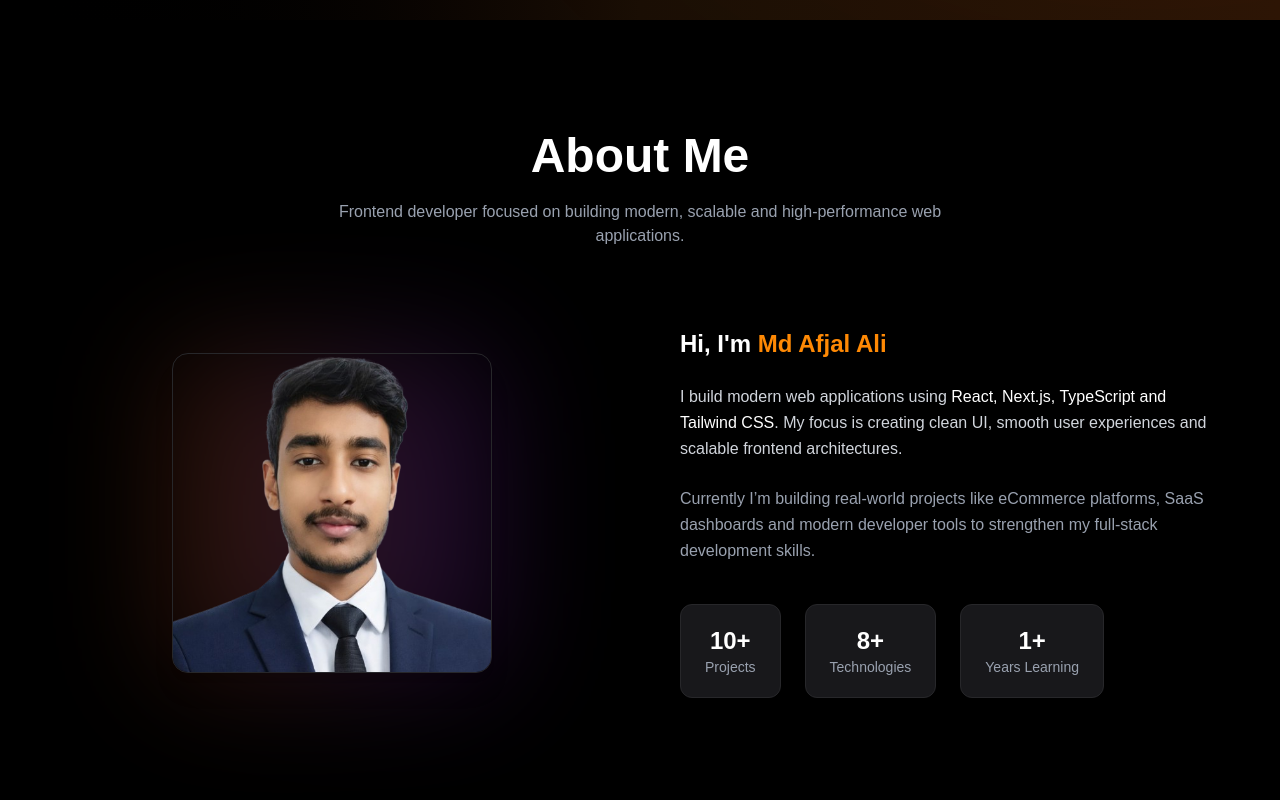
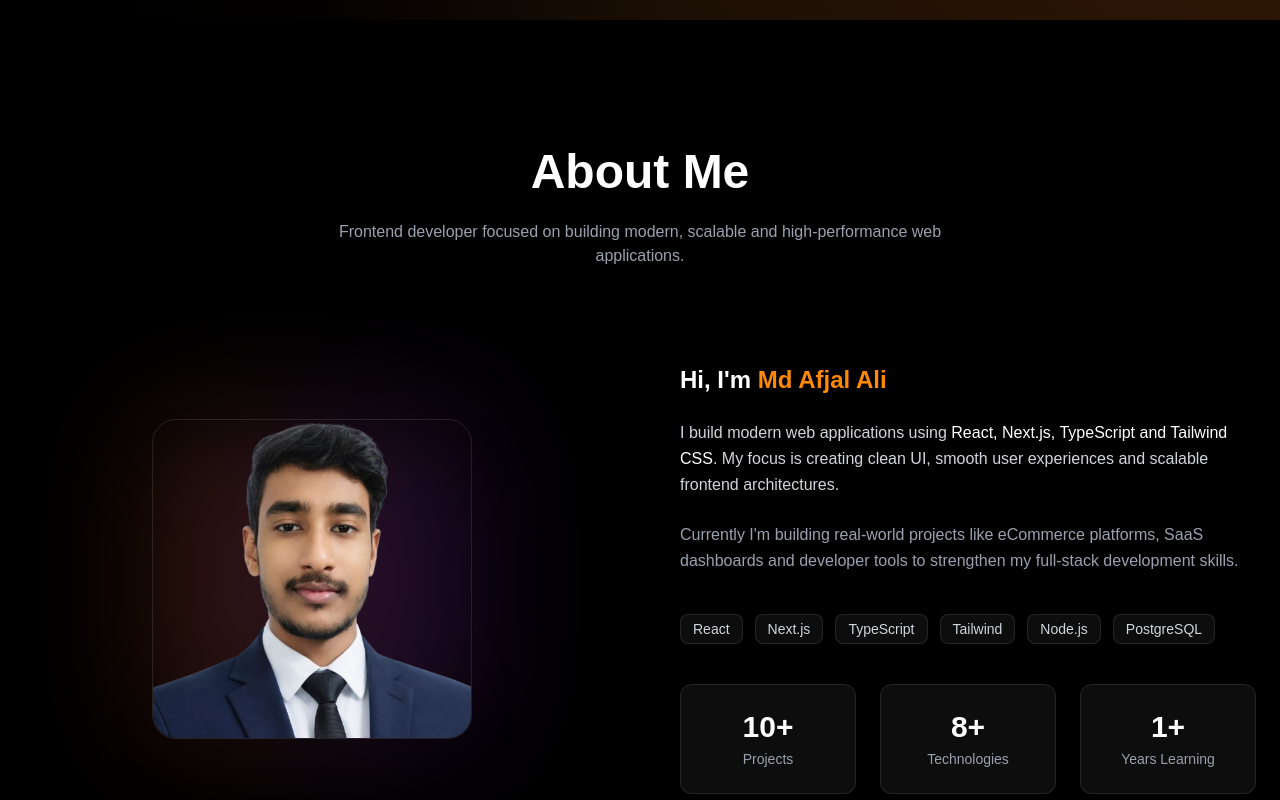
Before and after one commit to afjal272/Portfolio, a Next.js app: page / in a window 1280 px wide. Shown: the part 780-1580 px from the top of the page. Built offline with nearby package versions, Linux system fonts and the light colour scheme.

Commit message:
aboutchanges

```diff
--- a/src/sections/About.tsx
+++ b/src/sections/About.tsx
@@ -1,39 +1,77 @@
+"use client"
+
+import { motion } from "framer-motion"
+
 export default function About() {
+
+  const stats = [
+    { number: "10+", label: "Projects" },
+    { number: "8+", label: "Technologies" },
+    { number: "1+", label: "Years Learning" }
+  ]
+
+  const tech = [
+    "React",
+    "Next.js",
+    "TypeScript",
+    "Tailwind",
+    "Node.js",
+    "PostgreSQL"
+  ]
+
   return (
-    <section id="about" className="py-28 px-6 relative">
-      <div className="max-w-6xl mx-auto">
+    <section id="about" className="py-32 px-6 relative">
+
+      <div className="max-w-7xl mx-auto">
 
         {/* heading */}
-        <div className="text-center mb-20">
+        <div className="text-center mb-24">
+
           <h2 className="text-4xl md:text-5xl font-bold">
             About Me
           </h2>
 
-          <p className="text-gray-400 mt-5 max-w-2xl mx-auto">
-            Frontend developer focused on building modern, scalable and
-            high-performance web applications.
+          <p className="text-gray-400 mt-6 max-w-2xl mx-auto">
+            Frontend developer focused on building modern,
+            scalable and high-performance web applications.
           </p>
+
         </div>
+
 
         <div className="grid md:grid-cols-2 gap-20 items-center">
 
-          {/* image */}
-          <div className="flex justify-center">
-            <div className="relative">
+          {/* IMAGE */}
+          <motion.div
+            initial={{ opacity: 0, x: -40 }}
+            whileInView={{ opacity: 1, x: 0 }}
+            transition={{ duration: 0.6 }}
+            className="flex justify-center"
+          >
 
-              <div className="absolute inset-0 bg-gradient-to-r from-orange-500 to-purple-600 blur-3xl opacity-20 rounded-2xl"></div>
+            <div className="relative group">
 
+              {/* glow */}
+              <div className="absolute inset-0 bg-gradient-to-r from-orange-500 to-purple-600 blur-3xl opacity-20 rounded-3xl"></div>
+
+              {/* image */}
               <img
-                src="images/hero.png"
-                alt="Afjal Ali"
-                className="relative w-80 rounded-2xl border border-zinc-800 shadow-xl"
+                src="/images/hero.png"
+                alt="Afjal"
+                className="relative w-80 rounded-3xl border border-white/10 shadow-2xl transition duration-500 group-hover:scale-105"
               />
 
             </div>
-          </div>
 
-          {/* text */}
-          <div>
+          </motion.div>
+
+
+          {/* TEXT */}
+          <motion.div
+            initial={{ opacity: 0, x: 40 }}
+            whileInView={{ opacity: 1, x: 0 }}
+            transition={{ duration: 0.6 }}
+          >
 
             <h3 className="text-2xl font-semibold mb-6">
               Hi, I'm <span className="text-orange-400">Md Afjal Ali</span>
@@ -44,41 +82,61 @@ export default function About() {
               <span className="text-white font-medium">
                 {" "}React, Next.js, TypeScript and Tailwind CSS
               </span>.
-              My focus is creating clean UI, smooth user experiences and
-              scalable frontend architectures.
+              My focus is creating clean UI, smooth user experiences
+              and scalable frontend architectures.
             </p>
 
             <p className="text-gray-400 leading-relaxed mb-10">
-              Currently I’m building real-world projects like eCommerce
-              platforms, SaaS dashboards and modern developer tools to
-              strengthen my full-stack development skills.
+              Currently I'm building real-world projects like
+              eCommerce platforms, SaaS dashboards and developer
+              tools to strengthen my full-stack development skills.
             </p>
 
-            {/* stats */}
-            <div className="flex gap-6">
 
-              <div className="bg-zinc-900 border border-zinc-800 px-6 py-5 rounded-xl text-center">
-                <h3 className="text-2xl font-bold">10+</h3>
-                <p className="text-gray-400 text-sm">Projects</p>
-              </div>
+            {/* TECH STACK */}
+            <div className="flex flex-wrap gap-3 mb-10">
 
-              <div className="bg-zinc-900 border border-zinc-800 px-6 py-5 rounded-xl text-center">
-                <h3 className="text-2xl font-bold">8+</h3>
-                <p className="text-gray-400 text-sm">Technologies</p>
-              </div>
-
-              <div className="bg-zinc-900 border border-zinc-800 px-6 py-5 rounded-xl text-center">
-                <h3 className="text-2xl font-bold">1+</h3>
-                <p className="text-gray-400 text-sm">Years Learning</p>
-              </div>
+              {tech.map((t) => (
+                <span
+                  key={t}
+                  className="px-3 py-1 text-sm bg-white/5 border border-white/10 rounded-lg text-gray-300 hover:bg-white/10 transition"
+                >
+                  {t}
+                </span>
+              ))}
 
             </div>
 
-          </div>
+
+            {/* STATS */}
+            <div className="grid grid-cols-3 gap-6">
+
+              {stats.map((s) => (
+                <motion.div
+                  key={s.label}
+                  whileHover={{ y: -6 }}
+                  className="bg-white/5 border border-white/10 backdrop-blur-lg px-6 py-6 rounded-xl text-center"
+                >
+
+                  <h3 className="text-3xl font-bold text-white">
+                    {s.number}
+                  </h3>
+
+                  <p className="text-gray-400 text-sm mt-1">
+                    {s.label}
+                  </p>
+
+                </motion.div>
+              ))}
+
+            </div>
+
+          </motion.div>
 
         </div>
 
       </div>
+
     </section>
   )
 }
```
